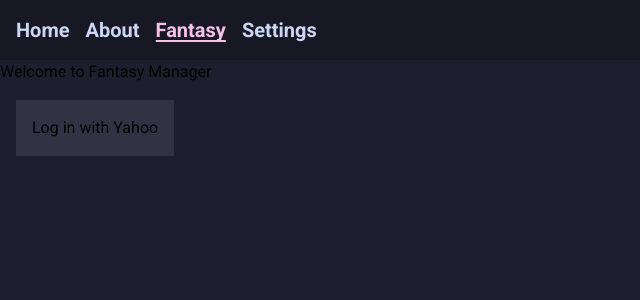
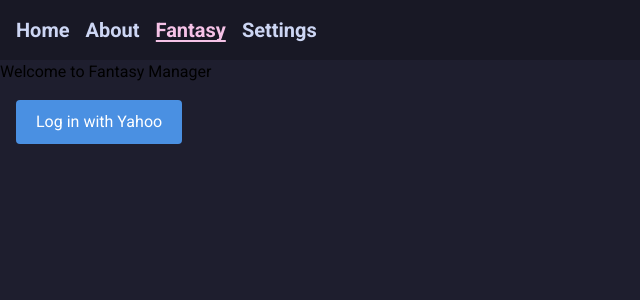
Before and after one commit to brandon-relentnet/testing-grounds, a React (Vite) app: page /fantasy in a window 1280 px wide. Shown: the top 300 px of the page, without its empty margins (0-640 px from the left). Built offline with nearby package versions, Linux system fonts and the light colour scheme; no server answers.

Commit message:
updated login/out button

```diff
--- a/src/features/yahoo/LoginButton.jsx
+++ b/src/features/yahoo/LoginButton.jsx
@@ -1,10 +1,10 @@
-// src/features/yahoo/LoginButton.js
+// src/features/yahoo/LoginButton.jsx
 import React from 'react';
 
 const LoginButton = () => {
     const handleLogin = () => {
-        // If backend is on a different subdomain, specify the full URL
-        window.location.href = 'https://fantasy.fleetingfascinations.com/auth/yahoo'; // Adjust if backend is on a different subdomain
+        // Redirect to the backend's OAuth initiation route with prompt parameter to force consent
+        window.location.href = 'https://fantasy.fleetingfascinations.com/auth/yahoo?prompt=consent';
     };
 
     return (
@@ -12,10 +12,21 @@
             onClick={handleLogin}
             className='bg-surface0 p-4 m-4'
             aria-label="Log in with Yahoo"
+            style={buttonStyle}
         >
             Log in with Yahoo
         </button>
     );
 };
 
+const buttonStyle = {
+    padding: '10px 20px',
+    backgroundColor: '#4A90E2',
+    color: 'white',
+    border: 'none',
+    borderRadius: '4px',
+    cursor: 'pointer',
+    fontSize: '16px',
+};
+
 export default LoginButton;
```
Also changed, not shown: 3 other files (tests, documents, lock files or other folders).
